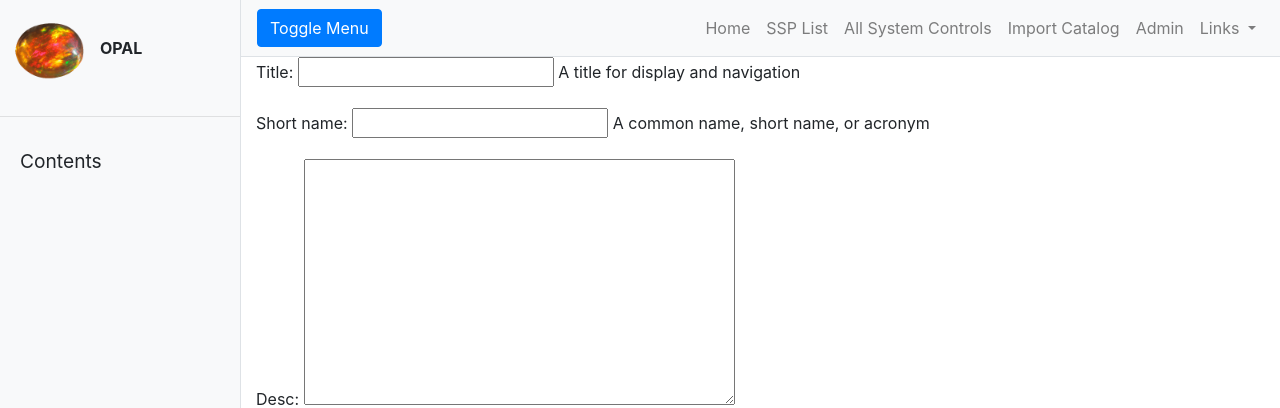
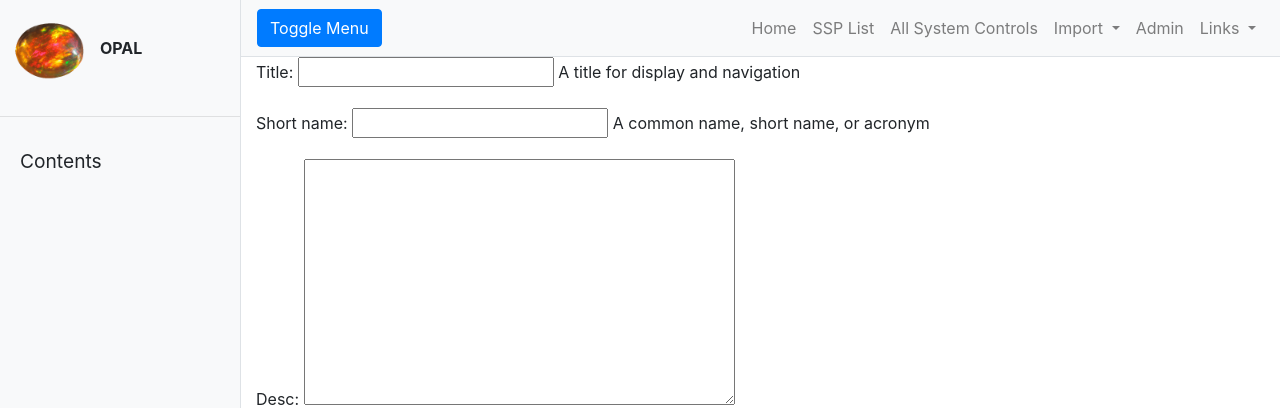
Before and after one commit to EOP-OMB/opal, a Django app: page /new/ in a window 1280 px wide. Shown: the top 408 px of the page. Run offline with Django 3.2, Linux system fonts and the light colour scheme; data that the repository does not hold is empty; some libraries are stand-ins or nearby versions.

Commit message:
MSO-5654 Updated base menu, import catalog view and added base control update to OSCAL_Catalog_import

```diff
--- a/ssp/templates/base.html
+++ b/ssp/templates/base.html
@@ -54,12 +54,24 @@
             <li class="nav-item">
               <a class="nav-link" href="{% url 'ssp:system_control_list_view' %}">All System Controls</a>
             </li>
-            <li class="nav-item">
-              <a class="nav-link" href="{% url 'ssp:import_catalog' %}">Import Catalog</a>
+
+
+            <li class="nav-item dropdown">
+              <a class="nav-link dropdown-toggle" href="#" id="navbarDropdown" role="button" data-toggle="dropdown" aria-haspopup="true" aria-expanded="false">
+                Import
+              </a>
+              <div class="dropdown-menu dropdown-menu-right" aria-labelledby="navbarDropdown">
+                <a class="dropdown-item" href="{% url 'ssp:import_catalog' %}">NIST Catalog</a>
+                <div class="dropdown-divider"></div>
+                {% block import-dropdown-menu %}{% endblock %}
+              </div>
             </li>
+
+
             <li class="nav-item">
               <a class="nav-link" href="{% url 'admin:index' %}">Admin</a>
             </li>
+
             <li class="nav-item dropdown">
               <a class="nav-link dropdown-toggle" href="#" id="navbarDropdown" role="button" data-toggle="dropdown" aria-haspopup="true" aria-expanded="false">
                 Links
--- a/ssp/views.py
+++ b/ssp/views.py
@@ -116,7 +116,10 @@ class system_security_plan_detail_view(generic.DetailView):
 
 def import_catalog(request):
 
-    """For scanning file streams, ClamAV should be installed and clamd should be running in Poweshell. Also pip install pyclamd for using Clam daemon in python"""
+    """For scanning file streams, ClamAV should be installed and clamd should be running in Poweshell. Also pip install pyclamd for using Clam daemon in python
+    (  https://www.clamav.net/documents/installing-clamav-on-windows & https://pypi.org/project/pyClamd/  )
+    Note: There is another python module (clamd) which I tried first. It opens a UNIX socket which was not working with my Windows """
+
     try:
         import pyclamd
         cd = pyclamd.ClamdAgnostic()
@@ -155,22 +158,17 @@ def import_catalog(request):
                 if request.user.is_authenticated:
                     catalog.user = request.user.username
 
-                try:
-                    catalog_control_baseline = control_baseline.objects.get(title=catalog.title)
-                except control_baseline.DoesNotExist:
-                    catalog_control_baseline = control_baseline(title=catalog.title)
-                    catalog_control_baseline.save()
 
+
+
+                catalog_control_baseline, created = control_baseline.objects.get_or_create(title=catalog.title)
                 catalog.control_baseline = catalog_control_baseline
 
-
                 if catalog.file_url:
-
                     catalog_link, created = link.objects.update_or_create(href=catalog.file_url, defaults={
                                                                     'text': catalog.title,
                                                                     'href': catalog.file_url
                                                                 })
-
                     catalog_control_baseline.link = catalog_link
                     catalog_control_baseline.save()
 
@@ -186,7 +184,7 @@ def import_catalog(request):
                     file_path_list = file_path.split('/')
                     catalog_name = file_path_list[-1]
 
-                added, updated = run(str(catalog.file), catalog_name)
+                added, updated = run(catalog.control_baseline, str(catalog.file), catalog_name)
                 catalog.added_controls = added
                 catalog.updated_controls = updated
                 catalog.save()
```
Also changed, not shown: scripts/OSCAL_Catalog_import.py (+11 -3 lines).
